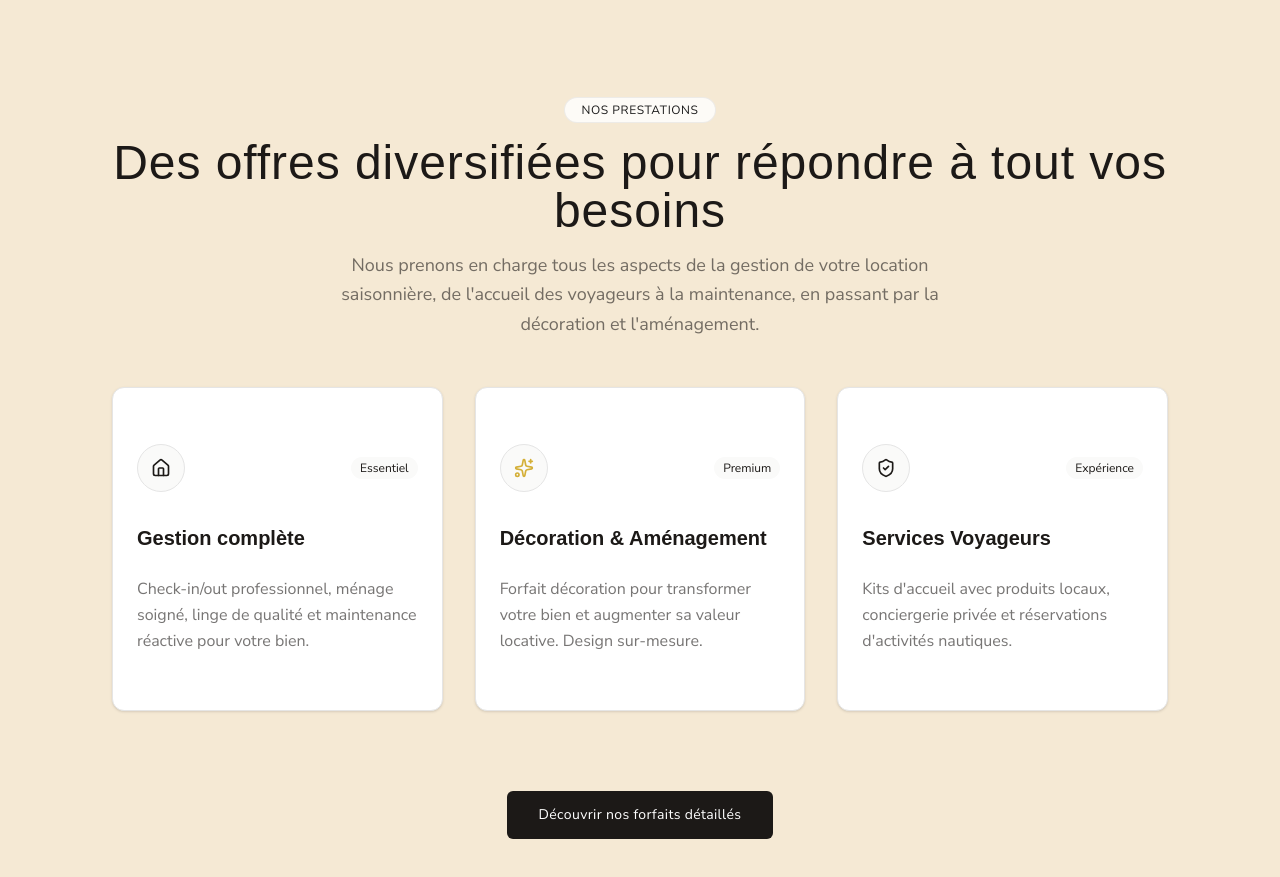
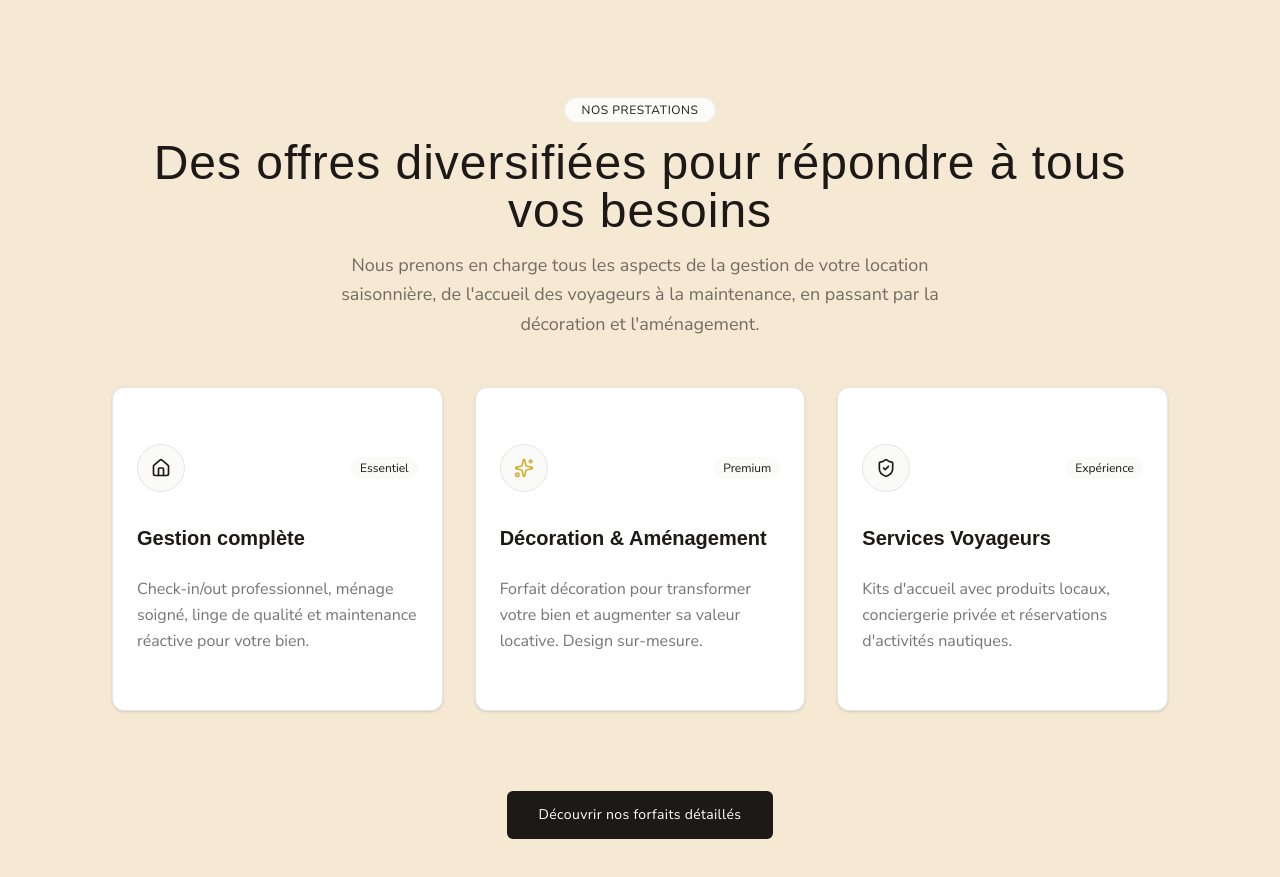
Before and after one commit to alessio-bruzzese/Onda-Serena, a Next.js app: page / in a window 1280 px wide. Shown: the part 1040-1917 px from the top of the page. Built offline with nearby package versions, Linux system fonts and the light colour scheme; no server answers; a web font is replaced by a local one.

Commit message:
Fix typo in services showcase title

```diff
--- a/src/components/marketing/services-showcase.tsx
+++ b/src/components/marketing/services-showcase.tsx
@@ -38,7 +38,7 @@ export function ServicesShowcase() {
           </Badge>
           <div className="space-y-4">
             <h2 className="text-3xl font-light md:text-5xl font-heading-alt text-[#1C1917]">
-              Des offres diversifiées pour répondre à tout vos besoins
+              Des offres diversifiées pour répondre à tous vos besoins
             </h2>
             <p className="text-lg text-[#1C1917]/60 font-body max-w-2xl mx-auto leading-relaxed">
               Nous prenons en charge tous les aspects de la gestion de votre location saisonnière,
```
